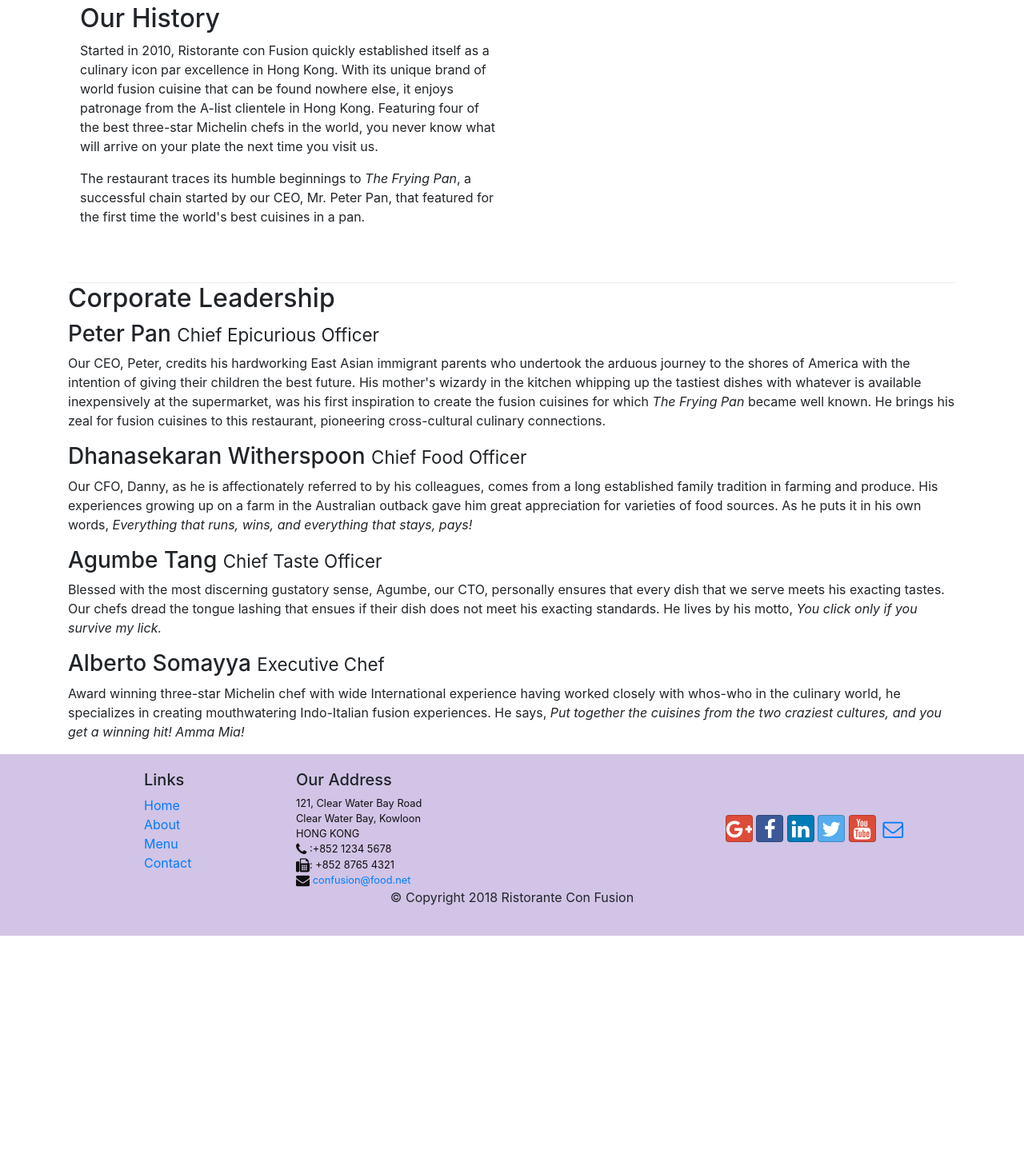
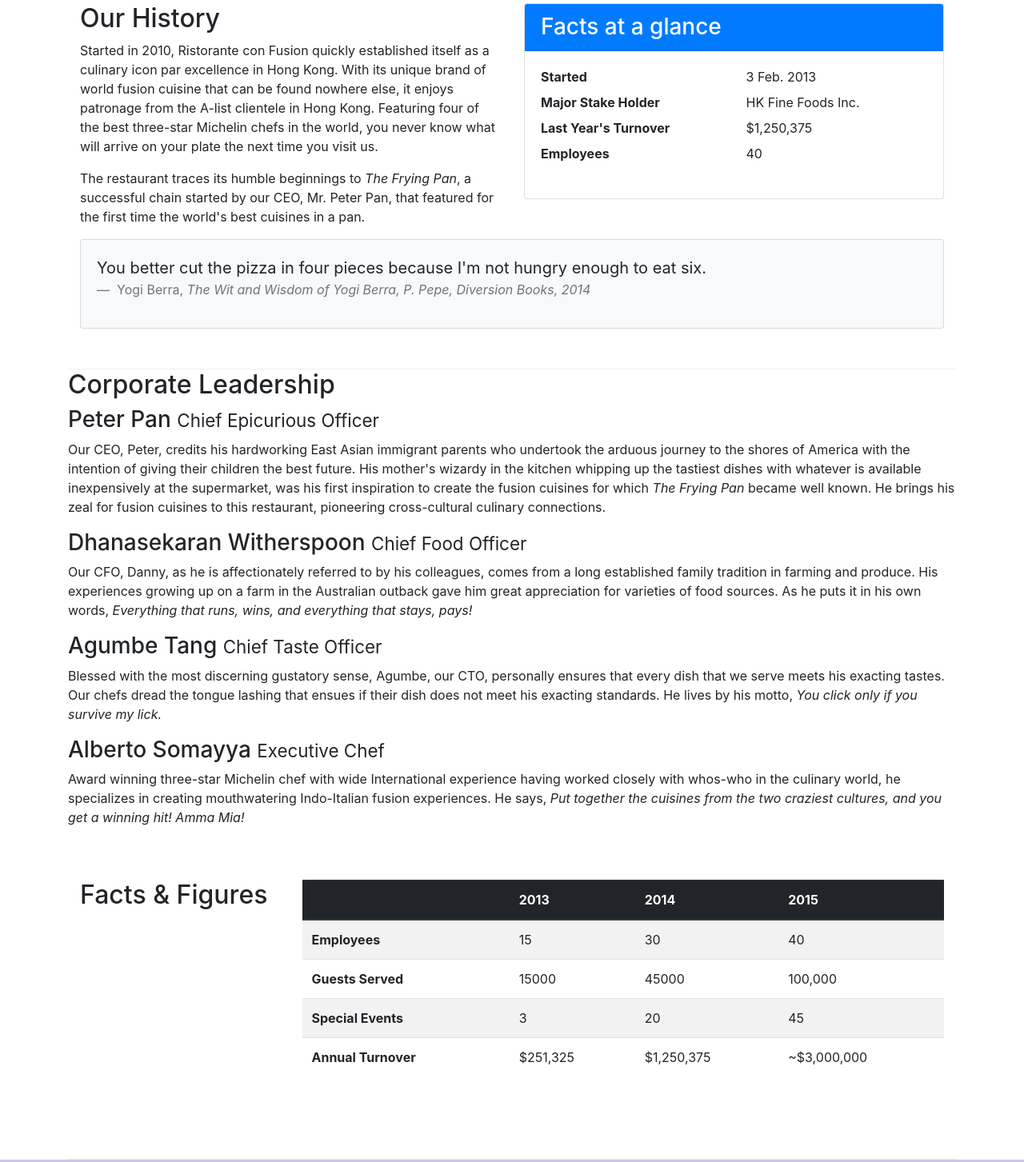
Before and after one commit to saketringsia/Bootstrap-Website, a website: page aboutus.html in a window 1280 px wide. Shown: the part 422-1875 px from the top of the page at 80% size. Before the commit the page ends 1592 px from the top, so only its background shows below. Drawn offline with nearby package versions, Linux system fonts and the light colour scheme.

Commit message:
Tables and Cards

```diff
--- a/aboutus.html
+++ b/aboutus.html
@@ -38,7 +38,8 @@
                     <h1>Ristorante con Fusion</h1>
                     <p>We take inspiration from the World's best cuisines, and create a unique fusion experience. Our lipsmacking creations will tickle your culinary senses!</p>
                 </div>
-                <div class="col-12 col-sm">
+                <div class="col-12 col-sm-6">
+
                 </div>
             </div>
         </div>
@@ -62,7 +63,39 @@
                 <p>Started in 2010, Ristorante con Fusion quickly established itself as a culinary icon par excellence in Hong Kong. With its unique brand of world fusion cuisine that can be found nowhere else, it enjoys patronage from the A-list clientele in Hong Kong.  Featuring four of the best three-star Michelin chefs in the world, you never know what will arrive on your plate the next time you visit us.</p>
                 <p>The restaurant traces its humble beginnings to <em>The Frying Pan</em>, a successful chain started by our CEO, Mr. Peter Pan, that featured for the first time the world's best cuisines in a pan.</p>
             </div>
-            <div>
+            <div class="col-12 col-sm-6">
+                    <div class="card">
+                            <h3 class="card-header bg-primary text-white">
+                                Facts at a glance
+                            </h3>
+                            <div class="card-body">
+                                <dl class="row">
+                                        <dt class="col-6">Started</dt>
+                                        <dd class="col-6">3 Feb. 2013</dd>
+                                        <dt class="col-6">Major Stake Holder</dt>
+                                        <dd class="col-6">HK Fine Foods Inc.</dd>
+                                        <dt class="col-6">Last Year's Turnover</dt>
+                                        <dd class="col-6">$1,250,375</dd>
+                                        <dt class="col-6">Employees</dt>
+                                        <dd class="col-6">40</dd>
+                                </dl>
+                            </div>
+                        </div>
+            </div>
+            <div class="col-12">
+                <div class="card card-body bg-light">
+                    <blockquote class="blockquote">
+                        <p class="mb-0">
+                                You better cut the pizza in four pieces because
+                                I'm not hungry enough to eat six.
+                        </p>
+                        <footer class="blockquote-footer">
+                            Yogi Berra,
+                            <cite title="Source title">The Wit and Wisdom of Yogi Berra,
+                                    P. Pepe, Diversion Books, 2014</cite>
+                        </footer>
+                    </blockquote>
+                </div>
             </div>
         </div>
 
@@ -79,6 +112,53 @@
                 <h3>Alberto Somayya <small>Executive Chef</small></h3>
                 <p class="d-none d-lg-block">Award winning three-star Michelin chef with wide International experience having worked closely with whos-who in the culinary world, he specializes in creating mouthwatering Indo-Italian fusion experiences. He says, <em>Put together the cuisines from the two craziest cultures, and you get a winning hit! Amma Mia!</em></p>
             </div>
+       </div>
+
+       <div class="row row-content">
+           <div class="col-12 col-sm-3">
+               <h2>Facts &amp; Figures </h2>
+           </div>
+           <div class="col-12 col-sm-9">
+               <div class="table-reponsive">
+                   <table class="table table-striped">
+                       <thead class="thead-dark">
+                            <tr>
+                                <th>&nbsp;</th>
+                                <th>2013</th>
+                                <th>2014</th>
+                                <th>2015</th>
+                            </tr>
+                       </thead>
+                       <tbody>
+                            <tr>
+                                    <th>Employees</th>
+                                    <td>15</td>
+                                    <td>30</td>
+                                    <td>40</td>
+                                </tr>
+                                <tr>
+                                    <th>Guests Served</th>
+                                    <td>15000</td>
+                                    <td>45000</td>
+                                    <td>100,000</td>
+                                </tr>
+                                <tr>
+                                    <th>Special Events</th>
+                                    <td>3</td>
+                                    <td>20</td>
+                                    <td>45</td>
+                                </tr>
+                                <tr>
+                                    <th>Annual Turnover</th>
+                                    <td>$251,325</td>
+                                    <td>$1,250,375</td>
+                                    <td>~$3,000,000</td>
+                                </tr>
+                       </tbody>
+                   </table>
+
+               </div>
+           </div>
        </div>
 
     </div>
```
